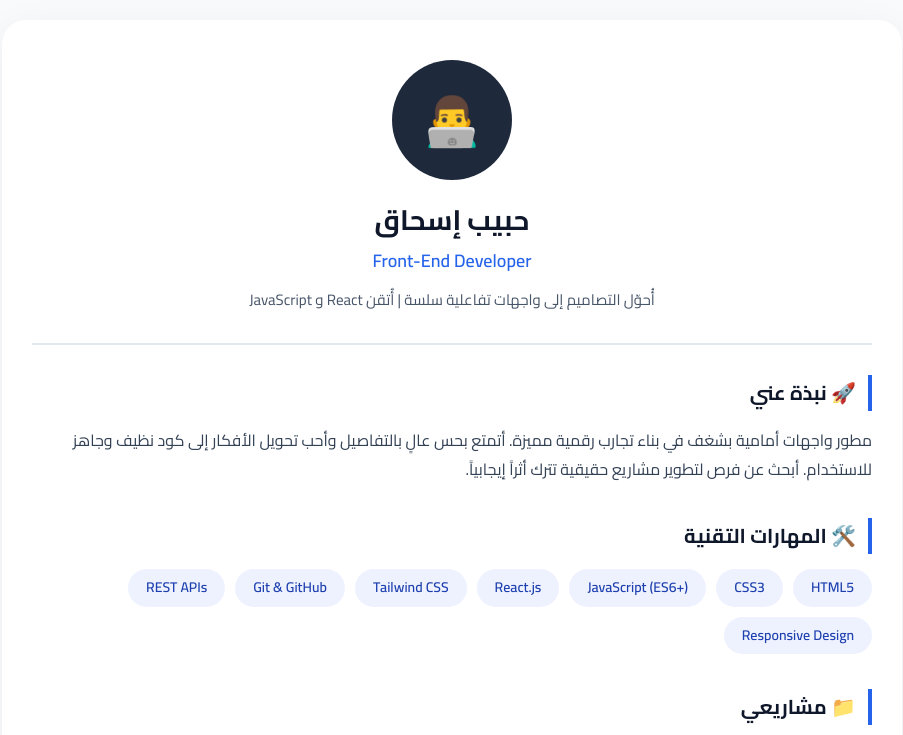
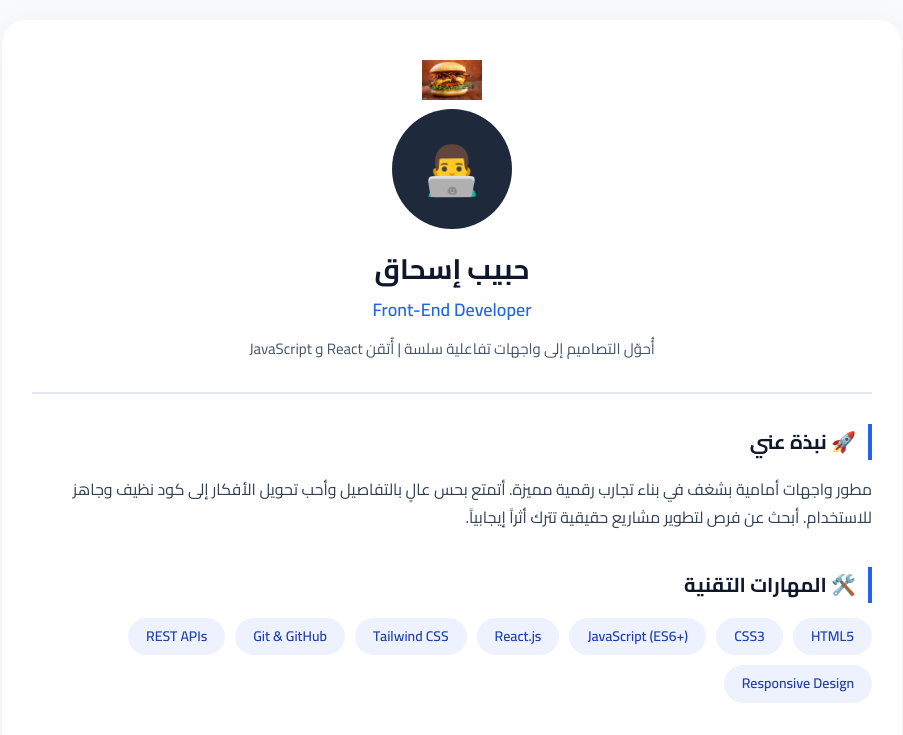
Before and after one commit to habibisaac/habib_isaac.github.io, a plain HTML site: page index.html in a window 1280 px wide. Shown: the top 735 px of the page, without its empty margins (188-1091 px from the left). Drawn offline with Linux system fonts and the light colour scheme.

Commit message:
Add image to header in index.html

```diff
--- a/index.html
+++ b/index.html
@@ -168,6 +168,7 @@
 <div class="container">
     <!-- ===== الهيدر ===== -->
     <header class="header">
+        <img src="/images/burger.jpg" width="60px" height="auto">
         <div class="avatar">👨‍💻</div>
         <h1>حبيب إسحاق</h1>
         <div class="title">Front-End Developer</div>
```
